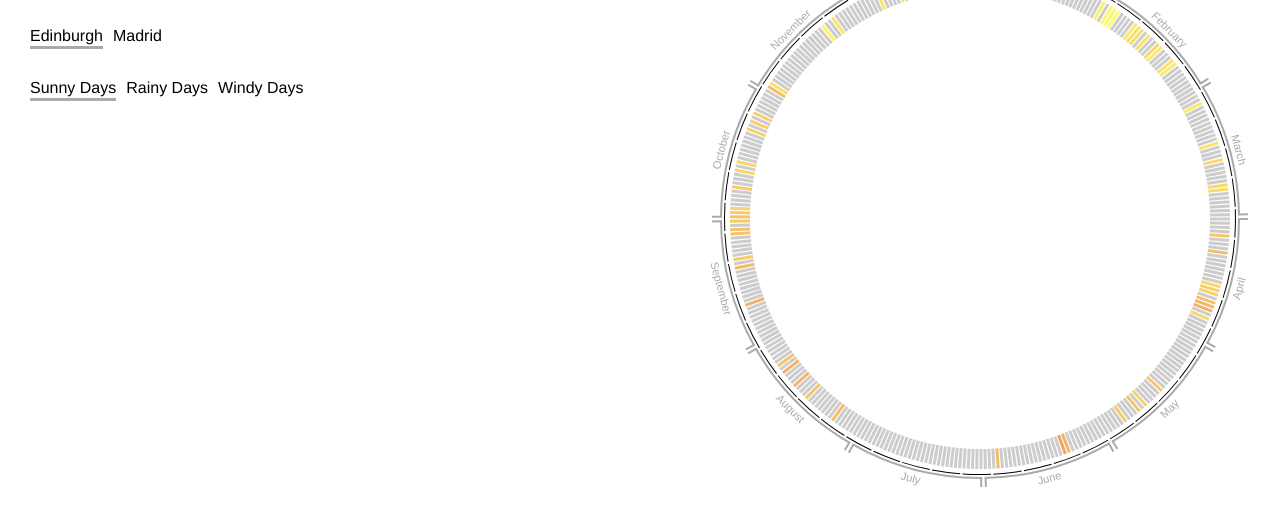
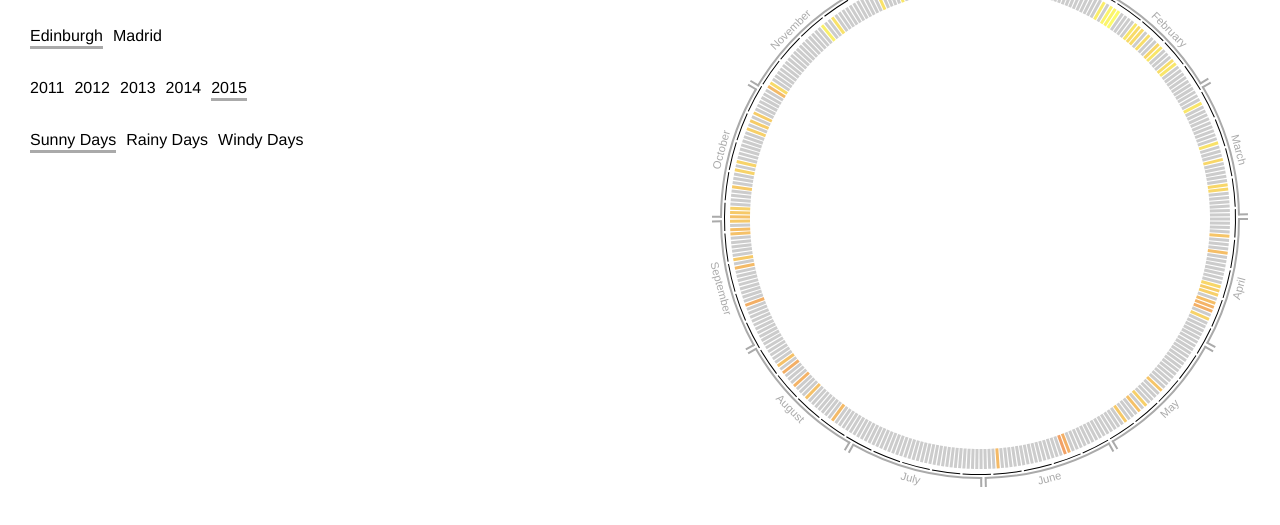
Before and after one commit to romans-sandbox/sunny-edi, a website: page index.html in a window 1280 px wide. Shown: the part 81-606 px from the top of the page. Drawn offline with nearby package versions, Linux system fonts and the light colour scheme; files that its build step writes are made by us from their sources.

Commit message:
year controls; weather data for all 5 years loaded; spoke max length for rainy days increased to 100; min max abstractions

```diff
--- a/assets/js/calendar-chart.js
+++ b/assets/js/calendar-chart.js
@@ -16,7 +16,7 @@ var calendarChart = function() {
     circleGroupMargin: 40,
     spokeWidth: 3,
     spokeSunnyLength: 20,
-    spokeRainyMaxLength: 60,
+    spokeRainyMaxLength: 100,
     weekLineOffset: 5,
     weekLineWidth: 1,
     monthLineOffset: 8,
@@ -148,38 +148,31 @@ var calendarChart = function() {
     return null;
   }
 
-  function prepareWeatherData(location) {
-    data = datasetsHelper.data[location + 'Weather'].map(function(d, i) {
-      d.cloud_cover = +d.cloud_cover;
-      d.precip_mm = +d.precip_mm;
+  function findMinMaxTempAllLocations() {
+    var min = Infinity, minTest, max = -Infinity, maxTest, weatherDataKey;
 
-      return d;
-    });
+    for (weatherDataKey in datasetsHelper.data) {
+      if (datasetsHelper.data.hasOwnProperty(weatherDataKey)) {
+        minTest = d3.min(datasetsHelper.data[weatherDataKey], function(d, i) {
+          return +d.max_temp;
+        });
 
-    setWarmthDomain();
-    setPrecipitationDomain();
+        if (minTest < min) {
+          min = minTest;
+        }
 
-    drawSpokes();
-  }
+        maxTest = d3.max(datasetsHelper.data[weatherDataKey], function(d, i) {
+          return +d.max_temp;
+        });
 
-  function findMinMaxTempAllLocations() {
-    tempMaxMin = Math.min(
-      d3.min(datasetsHelper.data.edinburghWeather, function(d, i) {
-        return +d.max_temp;
-      }),
-      d3.min(datasetsHelper.data.madridWeather, function(d, i) {
-        return +d.max_temp;
-      })
-    );
+        if (maxTest > max) {
+          max = maxTest;
+        }
+      }
+    }
 
-    tempMaxMax = Math.max(
-      d3.max(datasetsHelper.data.edinburghWeather, function(d, i) {
-        return +d.max_temp;
-      }),
-      d3.max(datasetsHelper.data.madridWeather, function(d, i) {
-        return +d.max_temp;
-      })
-    );
+    tempMaxMin = min;
+    tempMaxMax = max;
   }
 
   function setWarmthDomain() {
@@ -188,14 +181,21 @@ var calendarChart = function() {
   }
 
   function findMaxPrecipitationAllLocations() {
-    precipitationMax = Math.max(
-      d3.max(datasetsHelper.data.edinburghWeather, function(d, i) {
-        return +d.precip_mm;
-      }),
-      d3.max(datasetsHelper.data.madridWeather, function(d, i) {
-        return +d.precip_mm;
-      })
-    );
+    var max = -Infinity, maxTest, weatherDataKey;
+
+    for (weatherDataKey in datasetsHelper.data) {
+      if (datasetsHelper.data.hasOwnProperty(weatherDataKey)) {
+        maxTest = d3.max(datasetsHelper.data[weatherDataKey], function(d, i) {
+          return +d.precip_mm;
+        });
+
+        if (maxTest > max) {
+          max = maxTest;
+        }
+      }
+    }
+
+    precipitationMax = max;
   }
 
   function setPrecipitationDomain() {
@@ -482,7 +482,17 @@ var calendarChart = function() {
 
     status = calendarControls.getStatus();
 
-    prepareWeatherData(status.location);
+    data = datasetsHelper.data[status.location + 'Weather' + status.year].map(function(d, i) {
+      d.cloud_cover = +d.cloud_cover;
+      d.precip_mm = +d.precip_mm;
+
+      return d;
+    });
+
+    setWarmthDomain();
+    setPrecipitationDomain();
+
+    drawSpokes();
 
     updateSpokes(status.weatherCondition);
   };
--- a/assets/js/calendar-controls.js
+++ b/assets/js/calendar-controls.js
@@ -4,10 +4,11 @@ var calendarControls = function() {
   // cached queries
   var v = {};
 
-  var activeLocation, activeWeatherCondition;
-  var locationButtons = {}, weatherConditionButtons = {};
+  var activeLocation, activeYear, activeWeatherCondition;
+  var locationButtons = {}, yearButtons = {}, weatherConditionButtons = {};
 
   v.locationButtons = document.querySelectorAll('[data-location]');
+  v.yearButtons = document.querySelectorAll('[data-year]');
   v.weatherConditionButtons = document.querySelectorAll('[data-weather]');
 
   function deactivateLocationControls() {
@@ -18,7 +19,15 @@ var calendarControls = function() {
     }
   }
 
-  function deactivateWeatherControls() {
+  function deactivateYearControls() {
+    var i;
+
+    for (i = 0; i < v.yearButtons.length; i++) {
+      v.yearButtons[i].classList.remove('active');
+    }
+  }
+
+  function deactivateWeatherConditionControls() {
     var i;
 
     for (i = 0; i < v.weatherConditionButtons.length; i++) {
@@ -35,9 +44,18 @@ var calendarControls = function() {
     }
   }
 
+  function setActiveYear(year) {
+    if (calendarChart.ready) {
+      deactivateYearControls();
+      activeYear = year;
+      yearButtons[year].classList.add('active');
+      calendarChart.update();
+    }
+  }
+
   function setActiveWeatherCondition(weatherCondition) {
     if (calendarChart.ready) {
-      deactivateWeatherControls();
+      deactivateWeatherConditionControls();
       activeWeatherCondition = weatherCondition;
       weatherConditionButtons[weatherCondition].classList.add('active');
       calendarChart.update();
@@ -57,6 +75,22 @@ var calendarControls = function() {
           setActiveLocation(location);
         }, false);
       })(location);
+    }
+  };
+
+  module.initYearButtons = function() {
+    var i, year;
+
+    for (i = 0; i < v.yearButtons.length; i++) {
+      year = v.yearButtons[i].getAttribute('data-year');
+
+      yearButtons[year] = v.yearButtons[i];
+
+      (function(year) {
+        v.yearButtons[i].addEventListener('click', function() {
+          setActiveYear(year);
+        }, false);
+      })(year);
     }
   };
 
@@ -82,6 +116,12 @@ var calendarControls = function() {
 
   module.setActiveLocation = setActiveLocation;
 
+  module.getActiveYear = function() {
+    return activeYear;
+  };
+
+  module.setActiveYear = setActiveYear;
+
   module.getActiveWeatherCondition = function() {
     return activeWeatherCondition;
   };
@@ -91,16 +131,21 @@ var calendarControls = function() {
   module.getStatus = function() {
     return {
       location: activeLocation,
+      year: activeYear,
       weatherCondition: activeWeatherCondition
     };
   };
 
-  module.setStatus = function(location, weatherCondition) {
+  module.setStatus = function(location, year, weatherCondition) {
     if (calendarChart.ready) {
       deactivateLocationControls();
+      deactivateYearControls();
+      deactivateWeatherConditionControls();
       activeLocation = location;
+      activeYear = year;
+      activeWeatherCondition = weatherCondition;
       locationButtons[location].classList.add('active');
-      activeWeatherCondition = weatherCondition;
+      yearButtons[year].classList.add('active');
       weatherConditionButtons[weatherCondition].classList.add('active');
       calendarChart.update();
     }
--- a/assets/js/datasets-helper.js
+++ b/assets/js/datasets-helper.js
@@ -3,12 +3,52 @@ var datasetsHelper = function() {
 
   var options = {
     datasets: {
-      edinburghWeather: {
+      edinburghWeather2011: {
+        source: 'assets/data/edinburgh-weather-2011.csv',
+        sourceType: 'csv',
+        ready: false
+      },
+      edinburghWeather2012: {
+        source: 'assets/data/edinburgh-weather-2012.csv',
+        sourceType: 'csv',
+        ready: false
+      },
+      edinburghWeather2013: {
+        source: 'assets/data/edinburgh-weather-2013.csv',
+        sourceType: 'csv',
+        ready: false
+      },
+      edinburghWeather2014: {
+        source: 'assets/data/edinburgh-weather-2014.csv',
+        sourceType: 'csv',
+        ready: false
+      },
+      edinburghWeather2015: {
         source: 'assets/data/edinburgh-weather-2015.csv',
         sourceType: 'csv',
         ready: false
       },
-      madridWeather: {
+      madridWeather2011: {
+        source: 'assets/data/madrid-weather-2011.csv',
+        sourceType: 'csv',
+        ready: false
+      },
+      madridWeather2012: {
+        source: 'assets/data/madrid-weather-2012.csv',
+        sourceType: 'csv',
+        ready: false
+      },
+      madridWeather2013: {
+        source: 'assets/data/madrid-weather-2013.csv',
+        sourceType: 'csv',
+        ready: false
+      },
+      madridWeather2014: {
+        source: 'assets/data/madrid-weather-2014.csv',
+        sourceType: 'csv',
+        ready: false
+      },
+      madridWeather2015: {
         source: 'assets/data/madrid-weather-2015.csv',
         sourceType: 'csv',
         ready: false
--- a/assets/js/main.js
+++ b/assets/js/main.js
@@ -3,6 +3,7 @@ datasetsHelper.loadAlDatasets();
 datasetsHelper.readyAllCallback(function() {
   calendarChart.init();
   calendarControls.initLocationButtons();
+  calendarControls.initYearButtons();
   calendarControls.initWeatherButtons();
-  calendarControls.setStatus('edinburgh', 'sunny');
+  calendarControls.setStatus('edinburgh', '2015', 'sunny');
 });
--- a/assets/scss/main.scss
+++ b/assets/scss/main.scss
@@ -32,6 +32,25 @@ div.location-controls {
 }
 
 div.location-control {
+  display: inline-block;
+  cursor: default;
+  padding-bottom: 1px;
+  border-bottom: 3px solid transparent;
+
+  &:not(:last-child) {
+    margin-right: 10px;
+  }
+
+  &.active {
+    border-color: $gamma;
+  }
+}
+
+div.year-controls {
+  margin-top: 30px;
+}
+
+div.year-control {
   display: inline-block;
   cursor: default;
   padding-bottom: 1px;
--- a/index.html
+++ b/index.html
@@ -11,6 +11,9 @@
       <h1>Sunny Edinburgh Project</h1>
       <div class="location-controls">
         <div class="location-control" data-location="edinburgh">Edinburgh</div><div class="location-control" data-location="madrid">Madrid</div>
+      </div>
+      <div class="year-controls">
+        <div class="year-control" data-year="2011">2011</div><div class="year-control" data-year="2012">2012</div><div class="year-control" data-year="2013">2013</div><div class="year-control" data-year="2014">2014</div><div class="year-control" data-year="2015">2015</div>
       </div>
       <div class="weather-controls">
         <div class="weather-control" data-weather="sunny">Sunny Days</div><div class="weather-control" data-weather="rainy">Rainy Days</div><div class="weather-control">Windy Days</div>
```
